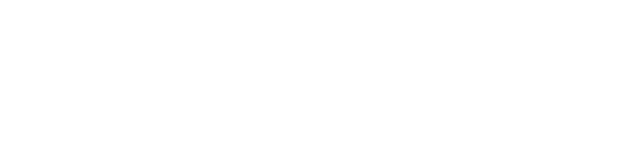
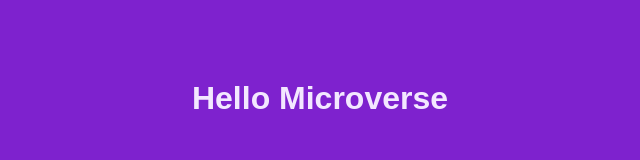
Before and after one commit to Spacelama587/Hello, a website: page index.html in a window 1280 px wide. Shown: the whole page, without its empty margins (320-960 px from the left). Drawn offline with Linux system fonts and the light colour scheme.

Commit message:
fix linter errors

```diff
--- a/index.html
+++ b/index.html
@@ -4,9 +4,10 @@
     <meta charset="UTF-8">
     <meta http-equiv="X-UA-Compatible" content="IE=edge">
     <meta name="viewport" content="width=device-width, initial-scale=1.0">
-    <title>Document</title>
+    <link rel="stylesheet" href="style.css">
+    <title>Hello Microverse</title>
 </head>
 <body>
-
+    <h1>Hello Microverse</h1>
 </body>
 </html>
--- a/style.css
+++ b/style.css
@@ -0,0 +1,10 @@
+body {
+  background-color: #7e22ce;
+}
+
+h1 {
+  color: #f3e8ff;
+  text-align: center;
+  font-family: sans-serif;
+  margin-top: 5rem;
+}
```
